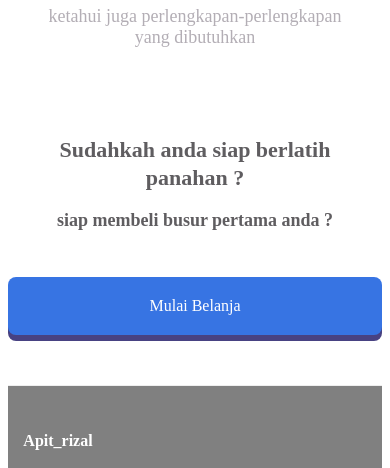
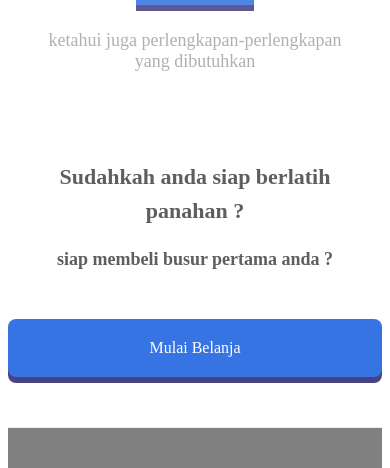
Before and after one commit to apitrizal/Tugas-HTML, a plain HTML site: page index.html in a window 390 px wide. Shown: the part 1503-1971 px from the top of the page. Drawn offline with Linux system fonts and the light colour scheme.

Commit message:
Update responsive.css

```diff
--- a/responsive.css
+++ b/responsive.css
@@ -55,16 +55,17 @@
 
   .lesson-wrapper h3 {
     font-size: 16px;
-    line-height: 18px;
+    line-height: 30px;
   }
 
   .message-wrapper h2 {
     font-size: 22px;
-    line-height: 28px;
+    line-height: 34px;
   }
 
   .message-wrapper h3 {
     font-size: 18px;
+    line-height: 24px;
   }
 
   footer{
```
